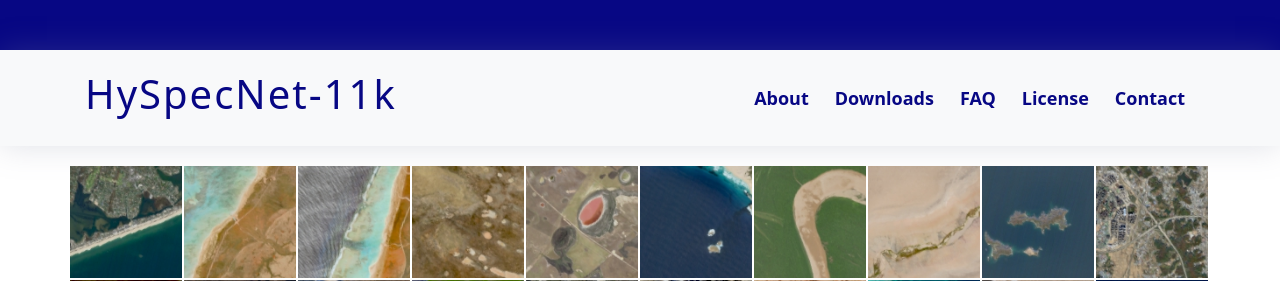
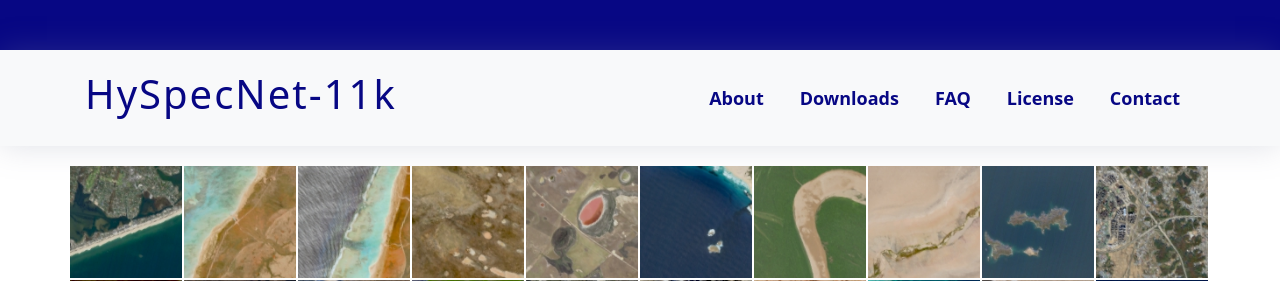
Before and after one commit to rsim-tu-berlin/hyspecnet.rsim.berlin, a Jekyll site: the page built from index.md, in a window 1280 px wide. Shown: the top 281 px of the page. Built offline with Jekyll 4.4.1, drawn with Linux system fonts in a browser that asks for light colours.

Commit message:
update the navbar

```diff
--- a/_includes/header.md
+++ b/_includes/header.md
@@ -50,7 +50,7 @@
       </div>
     </section>
     <nav class="navbar navbar-expand-lg bg-light">
-      <div class="container d-flex justify-content-left justify-content-md-between">
+      <div class="container d-flex justify-content-md-between">
         <h1 class="logo">
           <a class="navbar-brand" href="{{ site.baseurl }}/">
           {{ site.data.config.name }}
@@ -59,10 +59,10 @@
         <button class="navbar-toggler" type="button" data-bs-toggle="collapse" data-bs-target="#navbarSupportedContent" aria-controls="navbarSupportedContent" aria-expanded="false" aria-label="Toggle navigation">
           <span class="navbar-toggler-icon"></span>
         </button>
-        <div class="collapse navbar-collapse justify-content-end" id="navbarSupportedContent">
-          <ul>
+        <div class="collapse navbar-collapse menu-items" id="navbarSupportedContent">
+          <ul class="navbar-nav ms-auto mb-2 mb-lg-0">
           {% for menu_item in site.data.config.menu %}
-            <li>
+            <li class="nav-item">
               <a
                 class="nav-link scrollto"
                 href="{{ site.url }}{{ menu_item.link }}"
```
